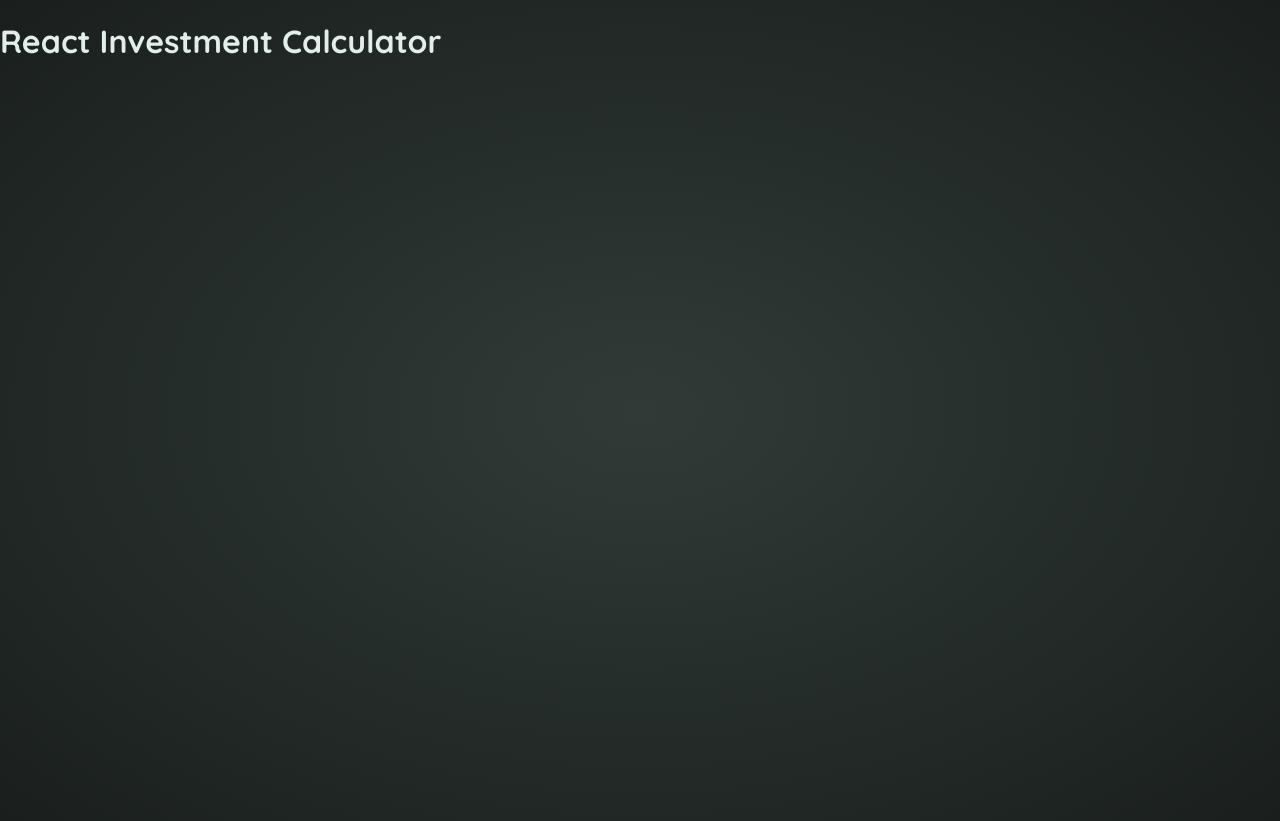
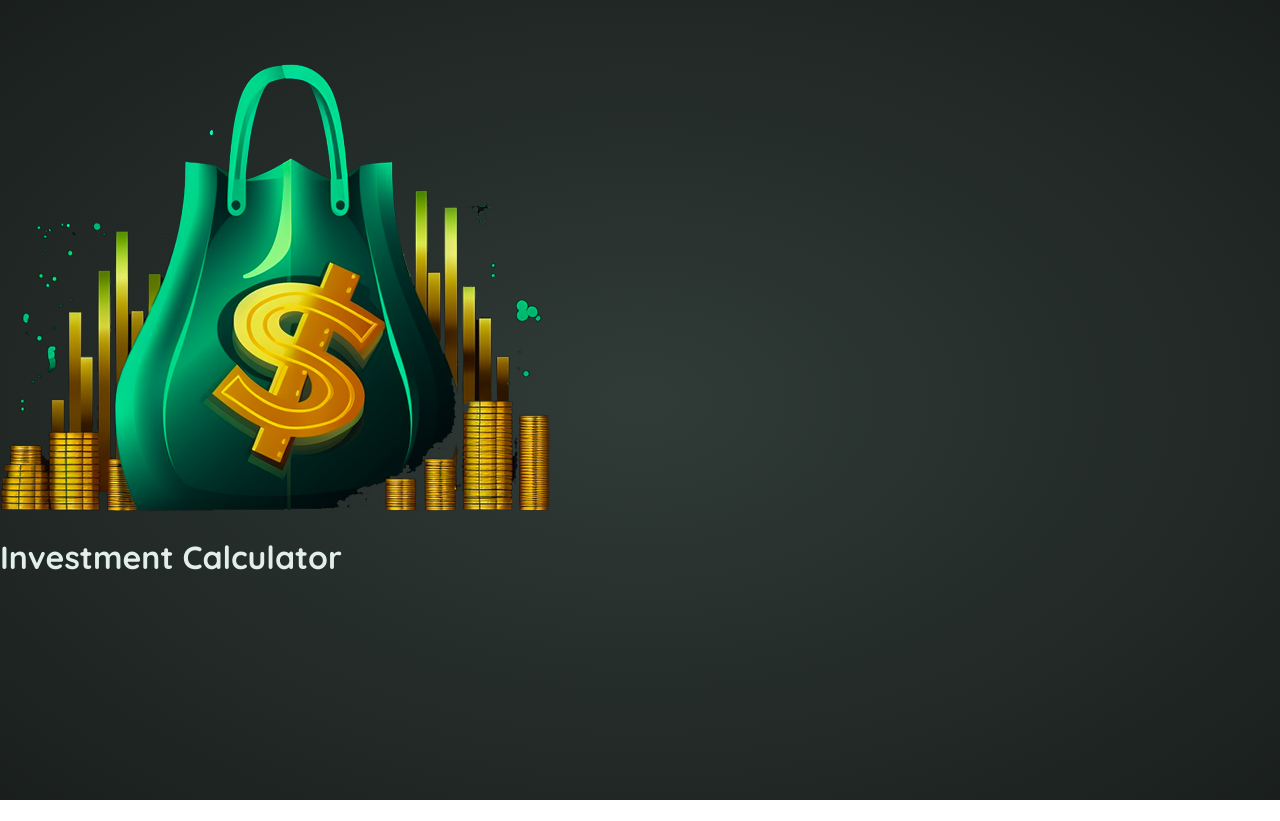
Before and after one commit to nishantcm/ReactEssentialPracticeProject, a React (Vite) app: page / in a window 1280 px wide. After the commit the page ends 800 px from the top, so only its background shows below. Built offline with nearby package versions, Linux system fonts and the light colour scheme.

Commit message:
Update the App.jsx file for Header.jsx file

```diff
--- a/src/App.jsx
+++ b/src/App.jsx
@@ -1,6 +1,8 @@
+import Header from './components/Header.jsx';
+
 function App() {
   return (
-    <h1>React Investment Calculator</h1>
+    <Header />
   )
 }
 
```
